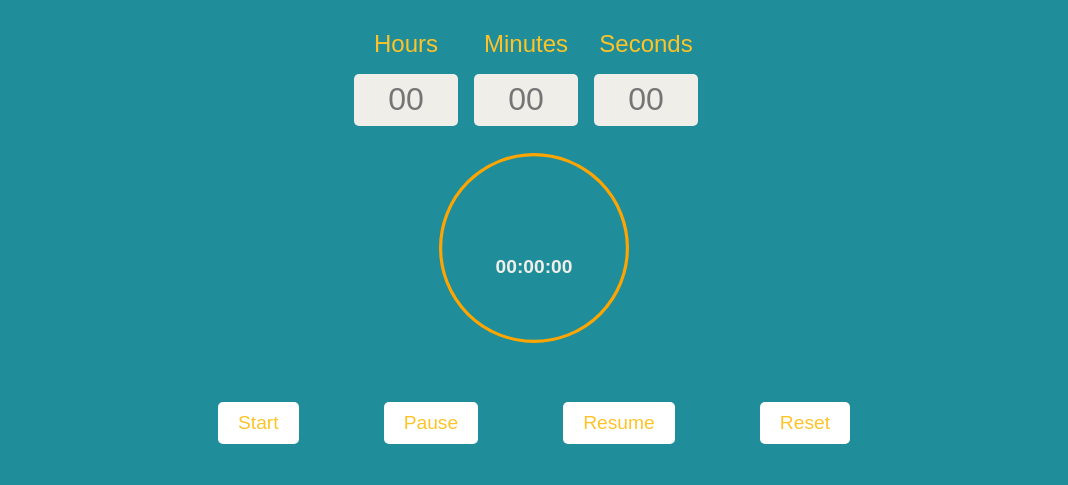
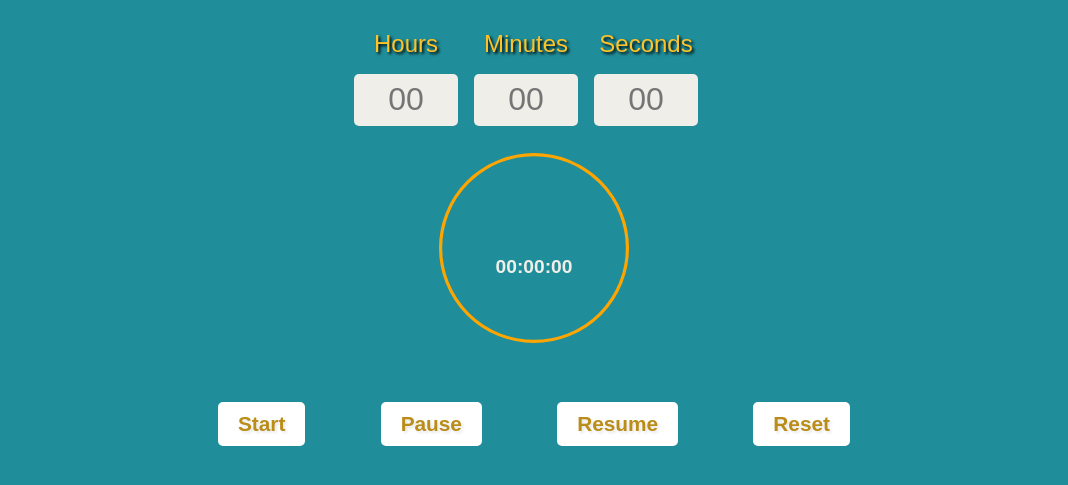
Before and after one commit to CaireneA/p-p-2, a website: page index.html in a window 1280 px wide. Shown: the part 85-570 px from the top of the page, without its empty margins (106-1174 px from the left). Drawn offline with Linux system fonts and the light colour scheme; a web font is replaced by a local one.

Commit message:
Change butons color

```diff
--- a/assets/css/style.css
+++ b/assets/css/style.css
@@ -56,6 +56,7 @@ body {
     font-size: 1.5rem;
     margin-bottom: 1rem;
     color: rgb(254, 195, 40);
+    text-shadow: 2px 2px 3px rgba(0, 0, 0, 2);
 }
 
 .input-wrapper input {
@@ -114,8 +115,10 @@ body {
 
 .controls-area .btn {
     background-color: #FFF;
-    color: rgb(254, 195, 40);
-    font-size: 1.2rem;
+    color: rgb(186, 140, 24);
+    text-shadow: 2px 2px 3px rgba(0, 0, 0, 0.1);
+    font-size: 1.3rem;
+    font-weight: bolder;
     padding: 10px 20px;
     border: none;
     border-radius: 5px;
```
